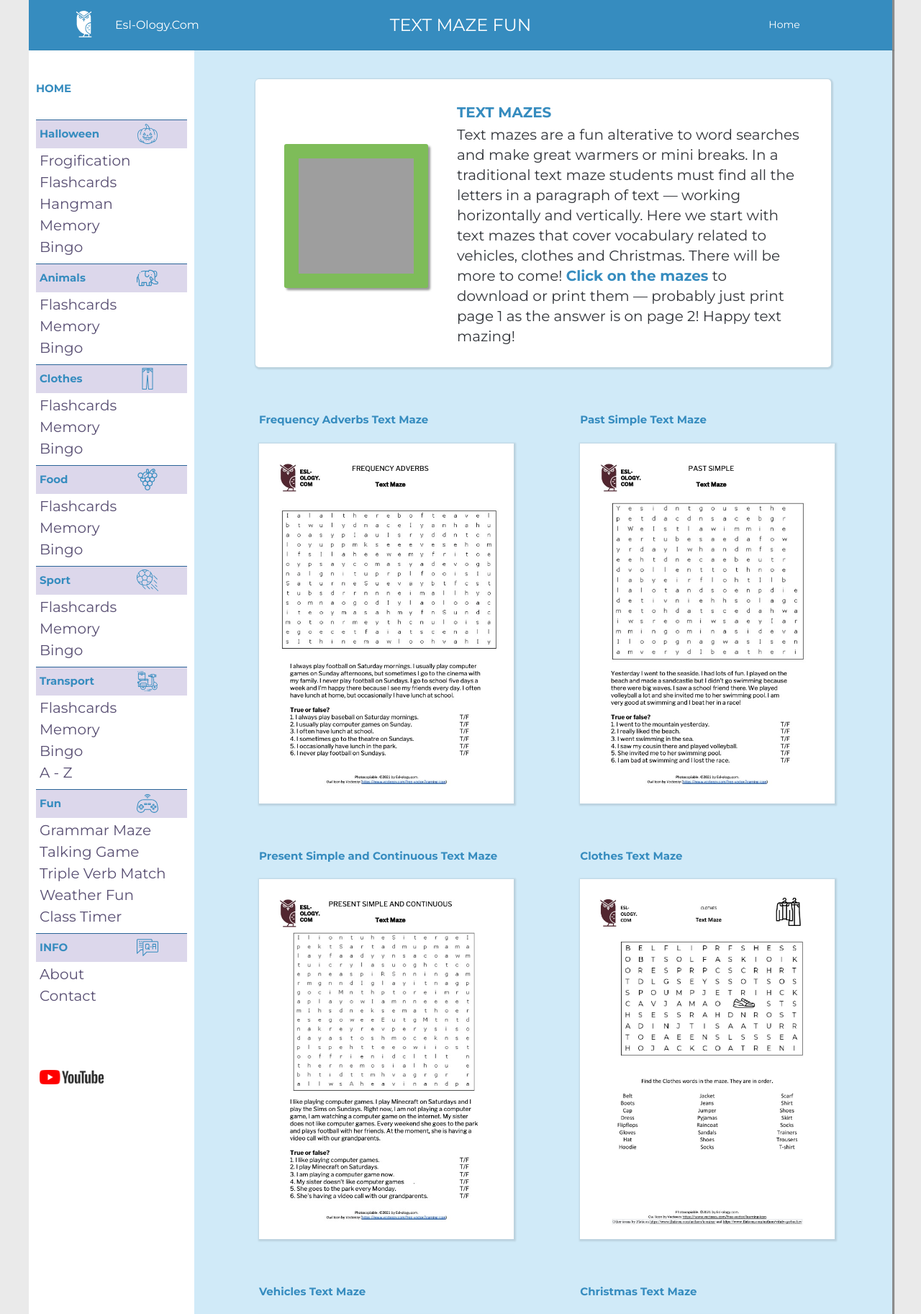
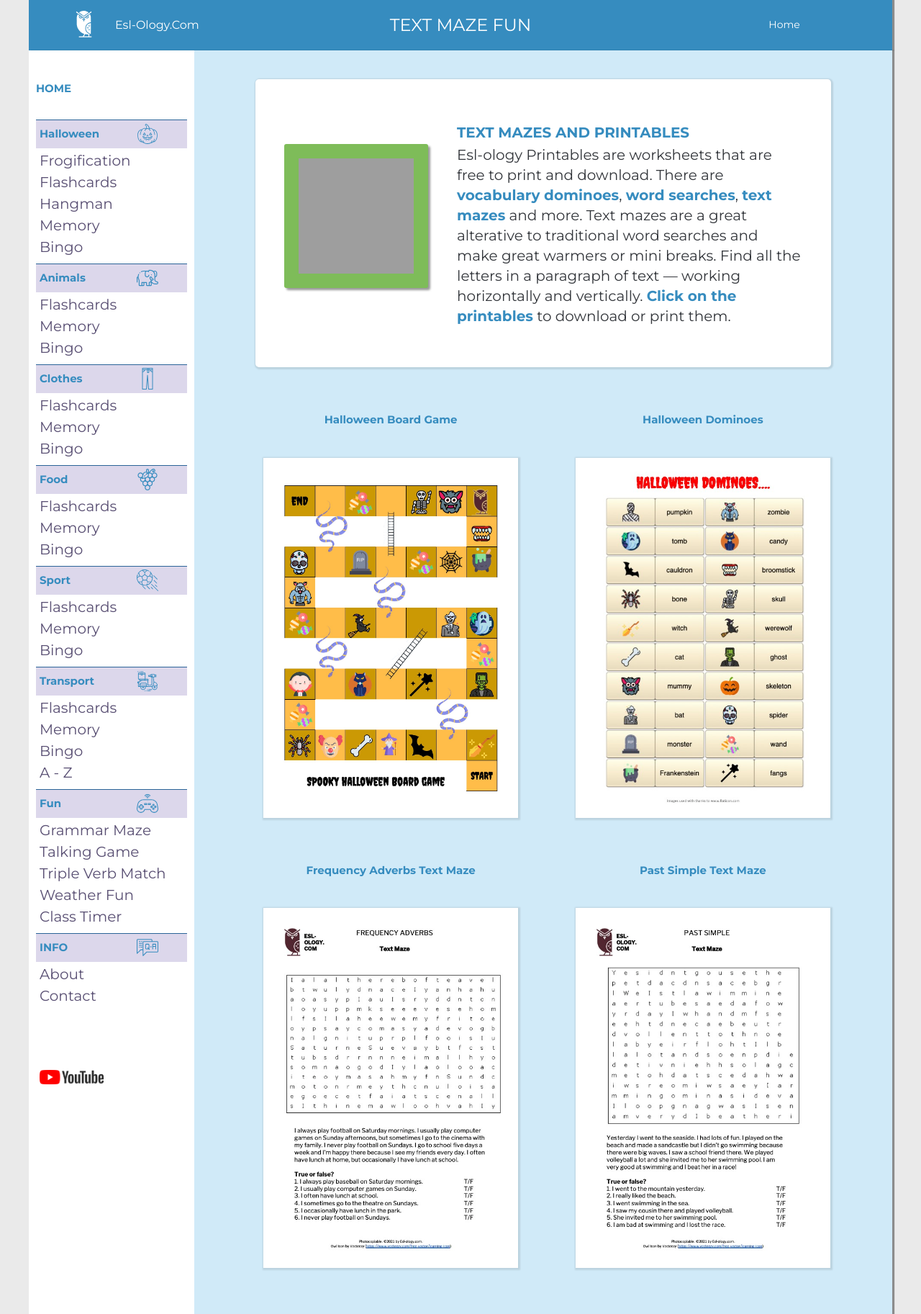
Before and after one commit to Dugsteer/Search-page, a PHP site: page / in a window 1280 px wide. Shown: the top 1825 px of the page at 72% size. Run offline with PHP 8.4, Linux system fonts and the light colour scheme; grey boxes are pictures that could not be loaded.

Commit message:
Adding Printables

```diff
--- a/css/styles.css
+++ b/css/styles.css
@@ -673,8 +673,9 @@ h4 {
   align-content: center;
   justify-content: center;
   width: 800px;
+  text-align: center;
   grid-template-rows: auto;
-  grid-template-columns: 2fr; }
+  grid-template-columns: repeat(auto-fit); }
   @media only screen and (max-width: 62.5em) {
     .main {
       width: 600px; } }
@@ -700,7 +701,7 @@ b, h2 {
 .pdf-class {
   height: 500px;
   width: auto;
-  margin-bottom: 4rem; }
+  margin: 4rem; }
 
 .pdf-class img {
   height: 100%;
@@ -718,38 +719,6 @@ b, h2 {
   grid-column: 2/3; }
   @media only screen and (max-width: 62.5em) {
     .item2 {
-      grid-column: 1/2;
-      width: fit-content;
-      justify-self: center; } }
-
-.item3 {
-  grid-column: 1/2; }
-  @media only screen and (max-width: 62.5em) {
-    .item3 {
-      grid-column: 1/2;
-      width: fit-content;
-      justify-self: center; } }
-
-.item4 {
-  grid-column: 2/3; }
-  @media only screen and (max-width: 62.5em) {
-    .item4 {
-      grid-column: 1/2;
-      width: fit-content;
-      justify-self: center; } }
-
-.item5 {
-  grid-column: 1/2; }
-  @media only screen and (max-width: 62.5em) {
-    .item5 {
-      grid-column: 1/2;
-      width: fit-content;
-      justify-self: center; } }
-
-.item6 {
-  grid-column: 2/3; }
-  @media only screen and (max-width: 62.5em) {
-    .item6 {
       grid-column: 1/2;
       width: fit-content;
       justify-self: center; } }
--- a/index.html
+++ b/index.html
@@ -5,10 +5,10 @@
     <meta name="viewport" content="width=device-width, initial-scale=1.0" />
     <meta
       name="description"
-      content="Free, printable ESL vocabulary text mazes for learning English"
+      content="Free, printable ESL vocabulary printable worksheets for learning English"
     />
-    <meta name="keywords" content="Text Maze ESL vocabulary" />
-    <title>Esl Text Mazes</title>
+    <meta name="keywords" content="Text Maze Dominoes Games Worksheets ESL vocabulary" />
+    <title>Esl-ology Printables</title>
     <link rel="icon" type="image/png" href="favicon.png" ; />
     <link rel="stylesheet" href="./css/styles.css" />
     <script
@@ -65,21 +65,35 @@
           <div class="dot" id="dot"><img src="img/favicon.png" alt="" /></div>
         </div>
         <div class="introduction__text">
-          <h1>TEXT MAZES</h1>
+          <h1>TEXT MAZES AND PRINTABLES</h1>
           <p>
-            Text mazes are a fun alterative to word searches and make great
-            warmers or mini breaks. In a traditional text maze students must
-            find all the letters in a paragraph of text — working horizontally
-            and vertically. Here we start with text mazes that cover vocabulary
-            related to vehicles, clothes and Christmas. There will be more to
-            come! <b style="font-weight: bold">Click on the mazes</b> to
-            download or print them — probably just print page 1 as the answer is
-            on page 2! Happy text mazing!
+            Esl-ology Printables are worksheets that are free to print and download. There are <b style="font-weight: bold">vocabulary dominoes</b>,
+<b style="font-weight: bold">word searches</b>, <b style="font-weight: bold">text mazes</b> and more.           Text mazes are a great alterative to traditional word searches and make great
+            warmers or mini breaks. Find all the letters in a paragraph of text — working horizontally
+            and vertically. <b style="font-weight: bold">Click on the printables</b> to
+            download or print them.
           </p>
         </div>
       </div>
 
       <div class="main">
+        <div class="item1 item">
+        <h2 class="download">Halloween Board Game</h2>
+        <div class="pdf-class">
+          <a href="docs/HalloweenBoardGame.pdf">
+            <img src="img/HalloweenBoardGame.jpg" alt="vehicles text maze"
+          /></a>
+        </div>
+        </div>
+         <div class="item2 item">
+        <h2 class="download">Halloween Dominoes </h2>
+        <div class="pdf-class item2">
+          <a href="docs/HalloweenDominoesPrintable.pdf">
+            <img src="img/HalloweenDominoes.jpg" alt="vehicles text maze"
+          /></a>
+        </div>
+        </div>
+
         <div class="item1">
         <h2 class="download">Frequency Adverbs Text Maze</h2>
         <div class="pdf-class">
@@ -96,7 +110,10 @@
           /></a>
         </div>
         </div>
-        <div class="item3">
+
+
+
+        <div class="item3 item">
 
         <h2 class="download">Present Simple and Continuous Text Maze</h2>
         <div class="pdf-class item3">
@@ -105,7 +122,7 @@
           /></a>
         </div>
         </div>
-                 <div class="item4">
+                 <div class="item4 item">
 
         <h2 class="download">Clothes Text Maze</h2>
         <div class="pdf-class item4">
@@ -115,7 +132,7 @@
         </div>
                  </div>
 
-                      <div class="item5">
+                      <div class="item5 item">
         <h2 class="download">Vehicles Text Maze</h2>
         <div class="pdf-class">
           <a href="docs/VehiclesTextMaze.pdf">
@@ -129,6 +146,15 @@
         <div class="pdf-class item3">
           <a href="docs/ChristmasTextMaze.pdf">
             <img src="img/ChristmasTextMaze.jpg" alt="Christmas text maze"
+          /></a>
+        </div>
+        </div>
+       <div class="item1">
+
+        <h2 class="download">Vehicles Word Search</h2>
+        <div class="pdf-class item3">
+          <a href="docs/VehiclesWordSearch.pdf">
+            <img src="img/VehiclesWordsearch.jpg" alt="Christmas text maze"
           /></a>
         </div>
         </div>
--- a/sass/layout/_content.scss
+++ b/sass/layout/_content.scss
@@ -9,8 +9,9 @@
     align-content: center;
     justify-content: center;
     width: 800px;
+    text-align: center;
     grid-template-rows:auto;
-    grid-template-columns: 2fr;
+    grid-template-columns: repeat(auto-fit);
 
 
     @media only screen and (max-width:$bp-large){
@@ -40,13 +41,14 @@ b, h2 {color: $color-blue}
     height: 500px;
     width: auto;
 
-    margin-bottom: 4rem;
+    margin: 4rem;
 }
 
 .pdf-class img{
     height: 100%;
         box-shadow: $box-shadow-small;
 }
+
 
 .item1 {
 
@@ -69,44 +71,45 @@ b, h2 {color: $color-blue}
     justify-self: center;
         }
 }
-.item3 {
 
-    grid-column: 1/2;
+// .item3 {
 
-      @media only screen and (max-width:$bp-large){
-        grid-column: 1/2;
-            width: fit-content;
-    justify-self: center;
+//     grid-column: 1/2;
 
-        }
-}
-.item4 {
+//       @media only screen and (max-width:$bp-large){
+//         grid-column: 1/2;
+//             width: fit-content;
+//     justify-self: center;
 
-    grid-column: 2/3;
+//         }
+// }
+// .item4 {
 
-      @media only screen and (max-width:$bp-large){
-        grid-column: 1/2;
-            width: fit-content;
-    justify-self: center;
-        }
-}
-.item5 {
+//     grid-column: 2/3;
 
-    grid-column: 1/2;
+//       @media only screen and (max-width:$bp-large){
+//         grid-column: 1/2;
+//             width: fit-content;
+//     justify-self: center;
+//         }
+// }
+// .item5 {
 
-      @media only screen and (max-width:$bp-large){
-        grid-column: 1/2;
-            width: fit-content;
-    justify-self: center;
-        }
-}
-.item6 {
+//     grid-column: 1/2;
 
-    grid-column: 2/3;
+//       @media only screen and (max-width:$bp-large){
+//         grid-column: 1/2;
+//             width: fit-content;
+//     justify-self: center;
+//         }
+// }
+// .item6 {
 
-      @media only screen and (max-width:$bp-large){
-        grid-column: 1/2;
-            width: fit-content;
-    justify-self: center;
-        }
-}
+//     grid-column: 2/3;
+
+//       @media only screen and (max-width:$bp-large){
+//         grid-column: 1/2;
+//             width: fit-content;
+//     justify-self: center;
+//         }
+// }
```
Also changed, not shown: img/HalloweenBoardGame.jpg (added), img/HalloweenDominoes.jpg (added), img/VehiclesWordsearch.jpg (added), 8 other files.
